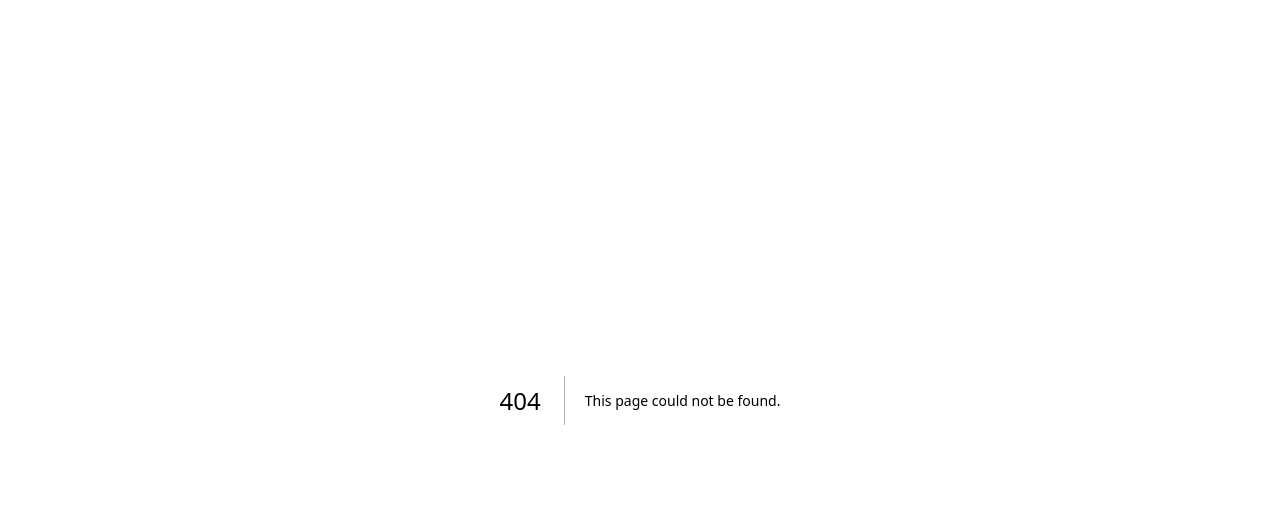
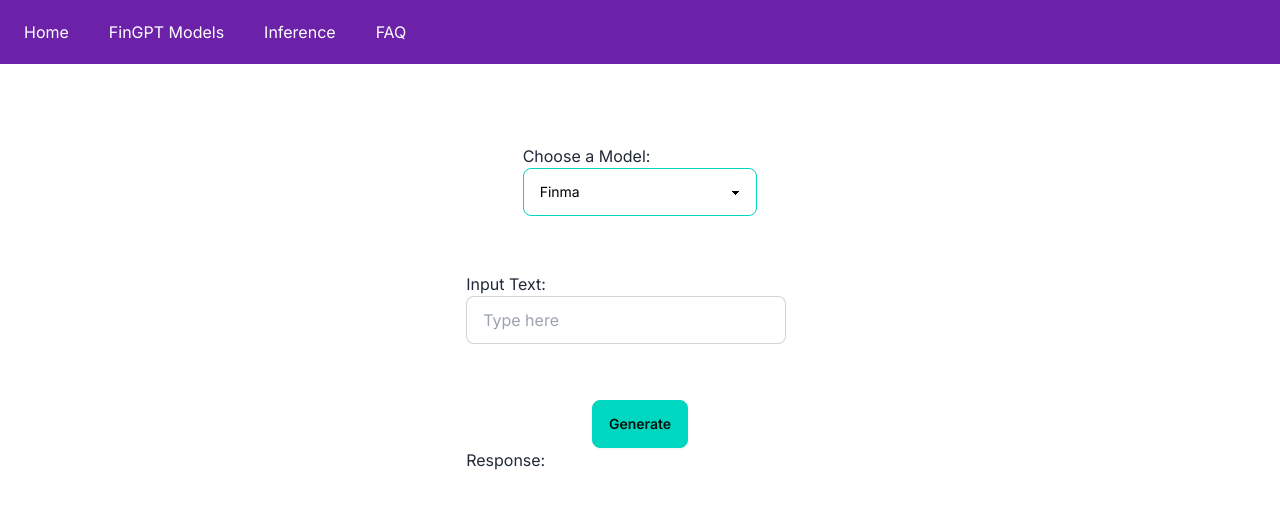
Before and after one commit to yegna-08/FinGPT, a Next.js app in the folder app/: page /inference in a window 1280 px wide. Before the commit this address had no page. Shown: the top 508 px of the page. Built offline with nearby package versions, Linux system fonts and the light colour scheme.

Commit message:
Add inference in the UI
Comment Finma temporariliy due to low disk space

```diff
--- /dev/null
+++ b/app/app/inference/page.jsx
@@ -0,0 +1,12 @@
+import Head from 'next/head'
+import Navigation from '@/components/Navigation'
+import Inference from '@/components/Inference'
+
+export default function Home() {
+  return (
+    <div className="w-full flex flex-col items-center">
+        <Navigation />
+        <Inference />
+    </div>
+  )
+}
--- a/app/app/page.js
+++ b/app/app/page.js
@@ -14,13 +14,13 @@
             This website serves as a repository for Financial Generative Pre-trained Transformer models,
             offering users a centralized platform to explore and access a variety of open-source models tailored for financial analysis and forecasting.
             </p>
-            <form
+            {/* <form
               action="https://github.com/AI4Finance-Foundation/FinGPT?tab=readme-ov-file"
               method="post"
               target="_blank"
             >
               <button className="btn hover:btn-neutral">Paper</button>
-            </form>
+            </form> */}
           </div>
         </div>
       </div>
--- /dev/null
+++ b/app/components/Inference.jsx
@@ -0,0 +1,78 @@
+"use client"
+import { useState } from 'react';
+
+const InferenceComponent = () => {
+    const [model, setModel] = useState('finma'); // default to finma
+    const [inputText, setInputText] = useState('');
+    const [response, setResponse] = useState('');
+    const [isLoading, setIsLoading] = useState(false);
+
+    const handleModelChange = (event) => {
+        setModel(event.target.value);
+    };
+
+    const handleInputChange = (event) => {
+        setInputText(event.target.value);
+    };
+
+    const handleSubmit = async (event) => {
+        event.preventDefault();
+        setIsLoading(true);
+        setResponse('');
+
+        try {
+            const response = await fetch(`http://localhost:5000/${model}`, {
+                method: 'POST',
+                headers: {
+                    'Content-Type': 'application/json',
+                },
+                body: JSON.stringify({ text: inputText }),
+            });
+
+            if (!response.ok) {
+                throw new Error('Network response was not ok');
+            }
+
+            const data = await response.json();
+            setResponse(data.response);
+        } catch (error) {
+            console.error('Error:', error);
+            setResponse('Failed to generate response.');
+        } finally {
+            setIsLoading(false);
+        }
+    };
+
+
+    return (
+        <div>
+            <form
+            className="flex flex-col items-center justify-center gap-4 mt-20 bordered"
+            onSubmit={handleSubmit}>
+                <label>
+                    Choose a Model:
+                    <select value={model} onChange={handleModelChange} className="select select-accent w-full max-w-xs text-black">
+                        <option value="finma">Finma</option>
+                        <option value="fingpt">FinGPT</option>
+                    </select>
+                </label>
+                <br />
+                <label>
+                Input Text:
+                <input type="text" placeholder="Type here" className="input input-bordered w-full max-w-xs" value={inputText} onChange={handleInputChange}/>
+
+                </label>
+                <br />
+                <button className= "btn btn-accent" type="submit" disabled={isLoading}>
+                    Generate
+                </button>
+            </form>
+            <div>
+                <h3>Response:</h3>
+                <p>{isLoading ? 'Generating...' : response}</p>
+            </div>
+        </div>
+    );
+};
+
+export default InferenceComponent;
--- a/app/components/ModelList.jsx
+++ b/app/components/ModelList.jsx
@@ -53,6 +53,9 @@
           <h3 className="font-bold text-lg">{selectedModel.name}</h3>
           <p className="py-4">{selectedModel.description}</p>
           <div className="modal-action">
+          {selectedModel.links.inference && (
+              <a href={selectedModel.links.inference} className="btn btn-accent" target="_blank" rel="noopener noreferrer">Inference</a>
+            )}
             {selectedModel.links.paper && (
               <a href={selectedModel.links.paper} className="btn btn-accent" target="_blank" rel="noopener noreferrer">Paper</a>
             )}
--- a/app/components/Navigation.jsx
+++ b/app/components/Navigation.jsx
@@ -11,6 +11,9 @@
           <Link href="/model-list" className="py-2 px-3 no-underline hover:underline">
             FinGPT Models
           </Link>
+          <Link href="/inference" className="py-2 px-3 no-underline hover:underline">
+            Inference
+          </Link>
           <Link href="/faq" className="py-2 px-3 no-underline hover:underline">
             FAQ
           </Link>
--- a/app/models.json
+++ b/app/models.json
@@ -8,7 +8,8 @@
         "links": {
         "paper": "https://arxiv.org/abs/2306.05443",
         "code": "https://github.com/chancefocus/PIXIU?tab=readme-ov-file",
-        "leaderboard": "https://huggingface.co/spaces/ChanceFocus/FLARE"
+        "leaderboard": "https://huggingface.co/spaces/ChanceFocus/FLARE",
+        "inference": "/inference"
       }
     },
 
@@ -21,7 +22,8 @@
       "links": {
         "paper": "https://arxiv.org/abs/2306.06031",
         "code": "https://github.com/AI4Finance-Foundation/FinGPT",
-        "data": "https://huggingface.co/FinGPT"
+        "data": "https://huggingface.co/FinGPT",
+        "inference": "/inference"
       }
     },
 
```
Also changed, not shown: 1 other file (tests, documents, lock files or other folders).
